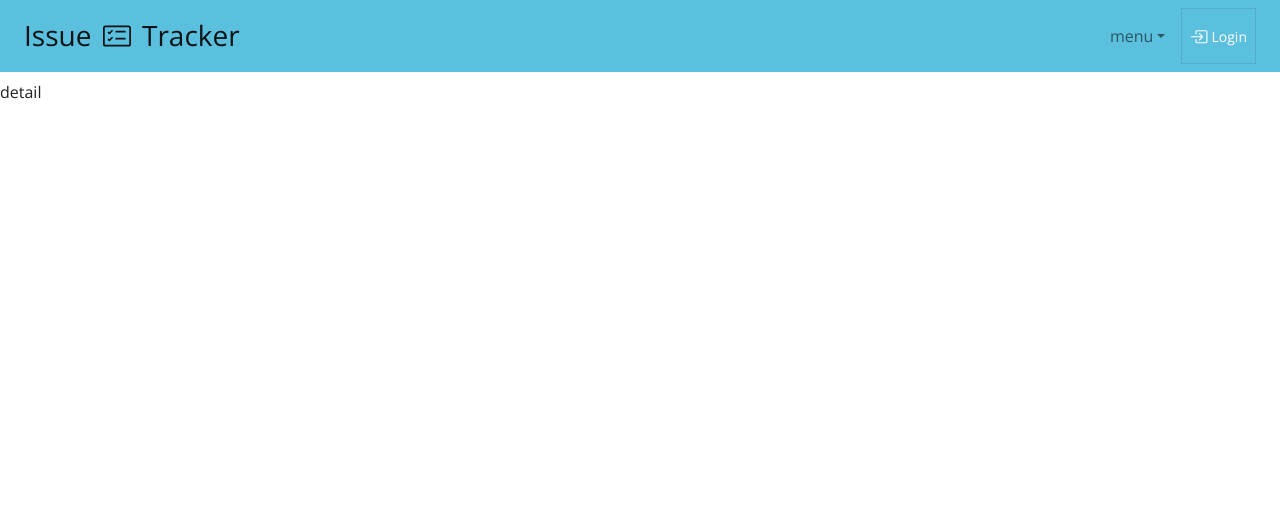
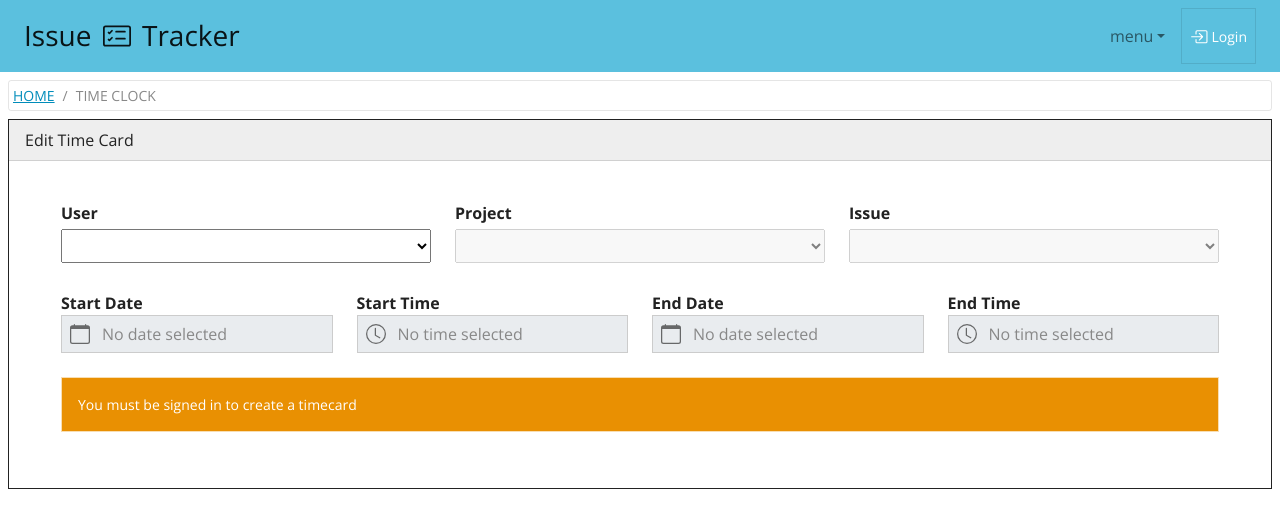
Before and after one commit to rossi-jeff/issue-tracker-vue, a Vue app: page /time_clock/1 in a window 1280 px wide. Shown: the top 528 px of the page. Built offline with nearby package versions, Linux system fonts and the light colour scheme; no server answers.

Commit message:
fill some gaps

```diff
--- a/src/components/FormTimeClock.vue
+++ b/src/components/FormTimeClock.vue
@@ -1,6 +1,17 @@
 <template lang="html">
   <div class="form-time-clock">
-    <b-row class="m-4">
+    <b-row class="m-4" cols="1" cols-sm="1" cols-md="2" cols-lg="3" cols-xl="3">
+      <b-col>
+        <div>
+          <strong>User</strong>
+        </div>
+        <b-form-select
+          v-model="timeclock.UserId"
+          :options="options.users"
+          class="p-1 my-1"
+          style="width: 100%"
+        ></b-form-select>
+      </b-col>
       <b-col>
         <div>
           <strong>Project</strong>
@@ -28,7 +39,7 @@
         ></b-form-select>
       </b-col>
     </b-row>
-    <b-row class="m-4">
+    <b-row class="m-4" cols="1" cols-sm="1" cols-md="2" cols-lg="4" cols-xl="4">
       <b-col>
         <div>
           <strong>Start Date</strong>
--- a/src/components/TableTimeClock.vue
+++ b/src/components/TableTimeClock.vue
@@ -20,7 +20,9 @@
       <b-collapse v-model="tableVisible" id="time-clock-collapse">
         <b-table sticky-header striped hover :fields="fields" :items="items">
           <template #cell(uuid)="data">
-            <a :href="`/time_clock/${data.value}`">EDIT</a>
+            <b-button :to="`/time_clock/${data.value}`" size="sm">
+              <b-icon icon="pencil-square"></b-icon>
+            </b-button>
           </template>
         </b-table>
       </b-collapse>
--- a/src/views/Dashboard.vue
+++ b/src/views/Dashboard.vue
@@ -88,9 +88,14 @@
 <script>
 import DashColumn from "@/components/DashColumn";
 import Breadcrumb from "@/components/Breadcrumb";
-import { buildHeaders, ApiFetch } from "../lib/api-fetch";
+import {
+  buildHeaders,
+  ApiFetch
+} from "../lib/api-fetch";
 import FormModalIssue from "../components/FormModalIssue";
-import { FlashHandler } from "../lib/flash-handler";
+import {
+  FlashHandler
+} from "../lib/flash-handler";
 
 export default {
   components: {
@@ -101,8 +106,7 @@ export default {
   data: () => ({
     flash: new FlashHandler(),
     api: new ApiFetch(),
-    trail: [
-      {
+    trail: [{
         text: "Home",
         href: "/"
       },
@@ -137,8 +141,7 @@ export default {
       this.$store.dispatch("loader/show");
       this.issues = [];
       const results = await this.api.getData(
-        "issue",
-        {},
+        "issue", {},
         buildHeaders(this.session)
       );
       this.issues = results;
@@ -173,7 +176,10 @@ export default {
       }
     },
     handleDrop(event) {
-      const { uuid, status } = event;
+      const {
+        uuid,
+        status
+      } = event;
       let idx, issue, from;
       idx = this.columns.New.findIndex(i => i.UUID == uuid);
       if (idx != -1) {
@@ -250,7 +256,9 @@ export default {
     },
     async handleOk(ev) {
       ev.preventDefault();
-      const { issue } = this.editor;
+      const {
+        issue
+      } = this.editor;
       const updated = await this.updateIssue(issue);
 
       const idx = this.issues.findIndex(i => i.UUID == updated.UUID);
@@ -277,7 +285,7 @@ export default {
 
 <style lang="css">
 .dash-column .dash-column-body {
-  height: 350px;
+  height: 400px;
   overflow-y: auto;
 }
 </style>
--- a/src/views/TimeClockDetail.vue
+++ b/src/views/TimeClockDetail.vue
@@ -1,12 +1,230 @@
 <template lang="html">
   <div class="time-clock-detail">
-    detail
+    <Breadcrumb :trail="trail" />
+
+    <b-card
+      border-variant="dark"
+      header-bg-variant="light"
+      header="Edit Time Card"
+      class="m-2"
+    >
+      <b-card-text>
+        <FormTimeClock
+          :options="options"
+          :timeclock="timeclock"
+          :session="session"
+          @projectChanged="projectChanged"
+          @issueChanged="issueChanged"
+        />
+        <b-row class="m-4">
+          <b-col>
+            <b-button
+              v-if="session.signedIn"
+              variant="outline-success"
+              @click="updateTimeClock"
+              :disabled="!session.signedIn"
+            >
+              Update
+              <b-icon icon="check"></b-icon>
+            </b-button>
+            <b-alert show v-if="!session.signedIn" variant="warning">
+              You must be signed in to create a timecard
+            </b-alert>
+          </b-col>
+        </b-row>
+      </b-card-text>
+    </b-card>
   </div>
 </template>
 
 <script>
-export default {}
+import {
+  buildHeaders,
+  ApiFetch
+} from "../lib/api-fetch";
+import Breadcrumb from "@/components/Breadcrumb";
+import {
+  FlashHandler
+} from "../lib/flash-handler";
+import FormTimeClock from "@/components/FormTimeClock";
+import {
+  FullName
+} from "../lib/fullname";
+import {
+  userSort
+} from "../lib/user-sort";
+
+export default {
+  components: {
+    Breadcrumb,
+    FormTimeClock
+  },
+  data: () => ({
+    api: new ApiFetch(),
+    flash: new FlashHandler(),
+    trail: [{
+        text: "Home",
+        href: "/"
+      },
+      {
+        text: "Time Clock",
+        href: "/time_clock"
+      }
+    ],
+    timeclock: {
+      Start: {
+        Date: "",
+        Time: ""
+      },
+      End: {
+        Date: "",
+        Time: ""
+      },
+      ProjectId: null,
+      IssueId: null
+    },
+    projects: [],
+    issues: [],
+    users: [],
+    options: {
+      projects: [],
+      issues: [],
+      users: []
+    },
+    count: {
+      projects: 0,
+      issues: 0,
+      users: 0
+    },
+    uuid: null
+  }),
+  methods: {
+    async getProjects() {
+      const results = await this.api.getData(
+        "project", {},
+        buildHeaders(this.session)
+      );
+      this.projects = results;
+      this.options.projects = [{
+        value: null,
+        text: ""
+      }];
+      for (let project of results) {
+        this.options.projects.push({
+          value: project.Id,
+          text: project.Name
+        });
+      }
+      this.count.projects = results.length;
+    },
+    async getIssues() {
+      const results = await this.api.getData(
+        "issue",
+        this.filters,
+        buildHeaders(this.session)
+      );
+      this.issues = results;
+      this.options.issues = [{
+        value: null,
+        text: ""
+      }];
+      for (let issue of results) {
+        this.options.issues.push({
+          value: issue.Id,
+          text: issue.Title
+        });
+      }
+      this.count.issues = results.length;
+    },
+    async getUsers() {
+      let results = await this.api.getData(
+        "user", {},
+        buildHeaders(this.session)
+      );
+      this.users = results;
+      this.users.sort(userSort);
+      this.options.users = [{
+        value: null,
+        text: ""
+      }];
+      for (let user of this.users) {
+        this.options.users.push({
+          value: user.Id,
+          text: FullName(user.Name)
+        });
+      }
+      this.count.users = results.length;
+    },
+    projectChanged() {
+      this.options.issues = [{
+        value: null,
+        text: ""
+      }];
+      for (let issue of this.issues) {
+        if (
+          this.timeclock.ProjectId != null &&
+          this.timeclock.ProjectId != issue.ProjectId
+        )
+          continue;
+        this.options.issues.push({
+          value: issue.Id,
+          text: issue.Title
+        });
+      }
+      let available = this.options.issues.map(opt => opt.value);
+      if (!available.includes(this.timeclock.IssueId))
+        this.timeclock.IssueId = null;
+    },
+    issueChanged() {
+      const {
+        IssueId
+      } = this.timeclock;
+      let issue = this.issues.find(i => i.Id == IssueId);
+      if (issue) this.timeclock.ProjectId = issue.ProjectId;
+    },
+    async getTimeClock() {
+      this.timeclock = await this.api.getData(
+        `timeclock/${this.uuid}`, {},
+        buildHeaders(this.session)
+      );
+      if (this.trail.length == 2) {
+        this.trail.push({
+          text: "Edit Time Clock",
+          href: `/time_clock/${this.uuid}`
+        });
+      }
+    },
+    async updateTimeClock() {
+      this.$store.dispatch("loader/show");
+      try {
+        await this.api.patchData(
+          `timeclock/${this.uuid}`,
+          this.timeclock,
+          buildHeaders(this.session)
+        );
+        this.flash.success("Time clock updated");
+      } catch (e) {
+        this.flash.error(`Error: ${e.message} saving time card`);
+      }
+      this.$store.dispatch("loader/hide");
+    }
+  },
+  created() {
+    this.uuid = this.$route.params.uuid;
+    this.getProjects();
+    this.getIssues();
+    this.getUsers();
+    this.getTimeClock();
+  },
+  computed: {
+    session() {
+      return this.$store.state.session;
+    }
+  },
+  mounted() {
+    this.flash.setStore(this.$store);
+  }
+};
 </script>
 
-<style lang="css" scoped>
-</style>
+<style lang="css" scoped></style>
--- a/src/views/TimeClockNew.vue
+++ b/src/views/TimeClockNew.vue
@@ -42,6 +42,8 @@ import { buildHeaders, ApiFetch } from "../lib/api-fetch";
 import Breadcrumb from "@/components/Breadcrumb";
 import { FlashHandler } from "../lib/flash-handler";
 import FormTimeClock from "@/components/FormTimeClock";
+import { FullName } from "../lib/fullname";
+import { userSort } from "../lib/user-sort";
 
 export default {
   components: {
@@ -79,13 +81,16 @@ export default {
     },
     projects: [],
     issues: [],
+    users: [],
     options: {
       projects: [],
-      issues: []
+      issues: [],
+      users: []
     },
     count: {
       projects: 0,
-      issues: 0
+      issues: 0,
+      users: 0
     }
   }),
   methods: {
@@ -130,6 +135,28 @@ export default {
         });
       }
       this.count.issues = results.length;
+    },
+    async getUsers() {
+      let results = await this.api.getData(
+        "user",
+        {},
+        buildHeaders(this.session)
+      );
+      this.users = results;
+      this.users.sort(userSort);
+      this.options.users = [
+        {
+          value: null,
+          text: ""
+        }
+      ];
+      for (let user of this.users) {
+        this.options.users.push({
+          value: user.Id,
+          text: FullName(user.Name)
+        });
+      }
+      this.count.users = results.length;
     },
     projectChanged() {
       this.options.issues = [
@@ -176,6 +203,7 @@ export default {
   created() {
     this.getProjects();
     this.getIssues();
+    this.getUsers();
   },
   computed: {
     session() {
```
